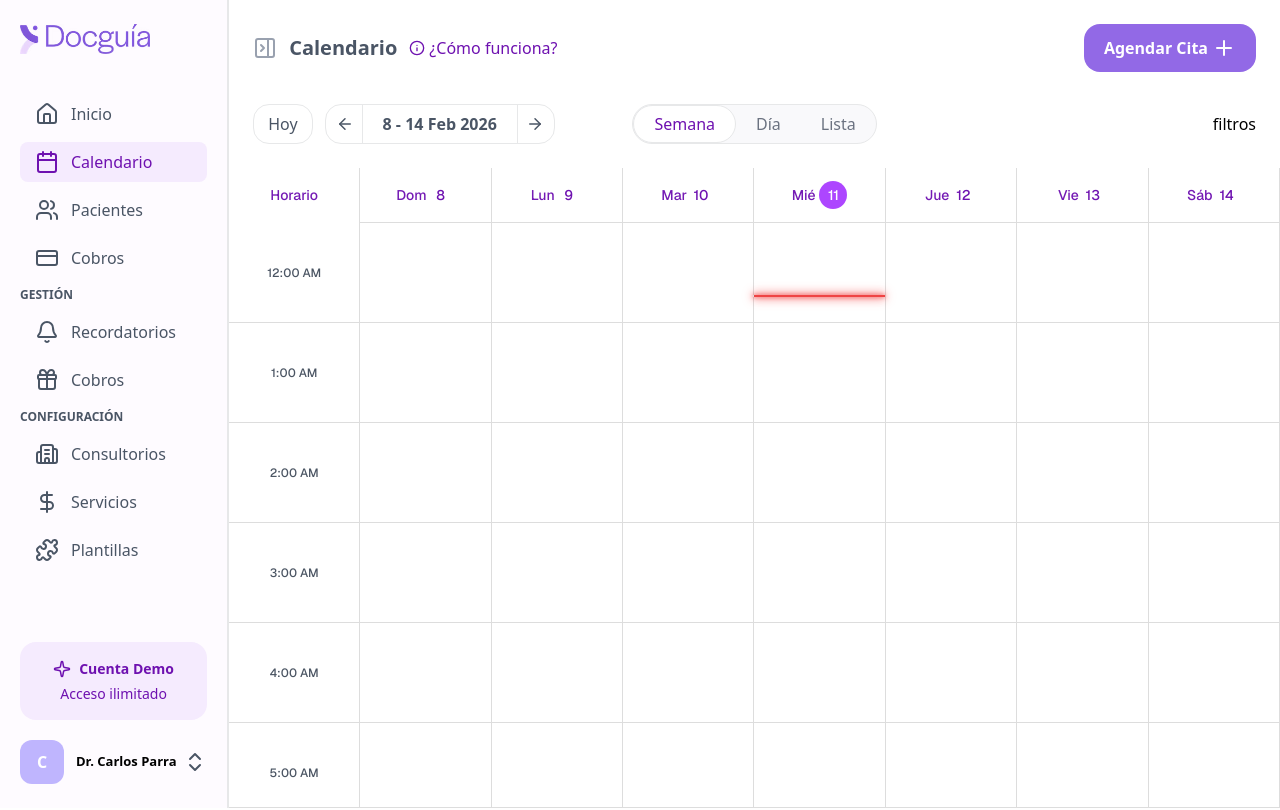
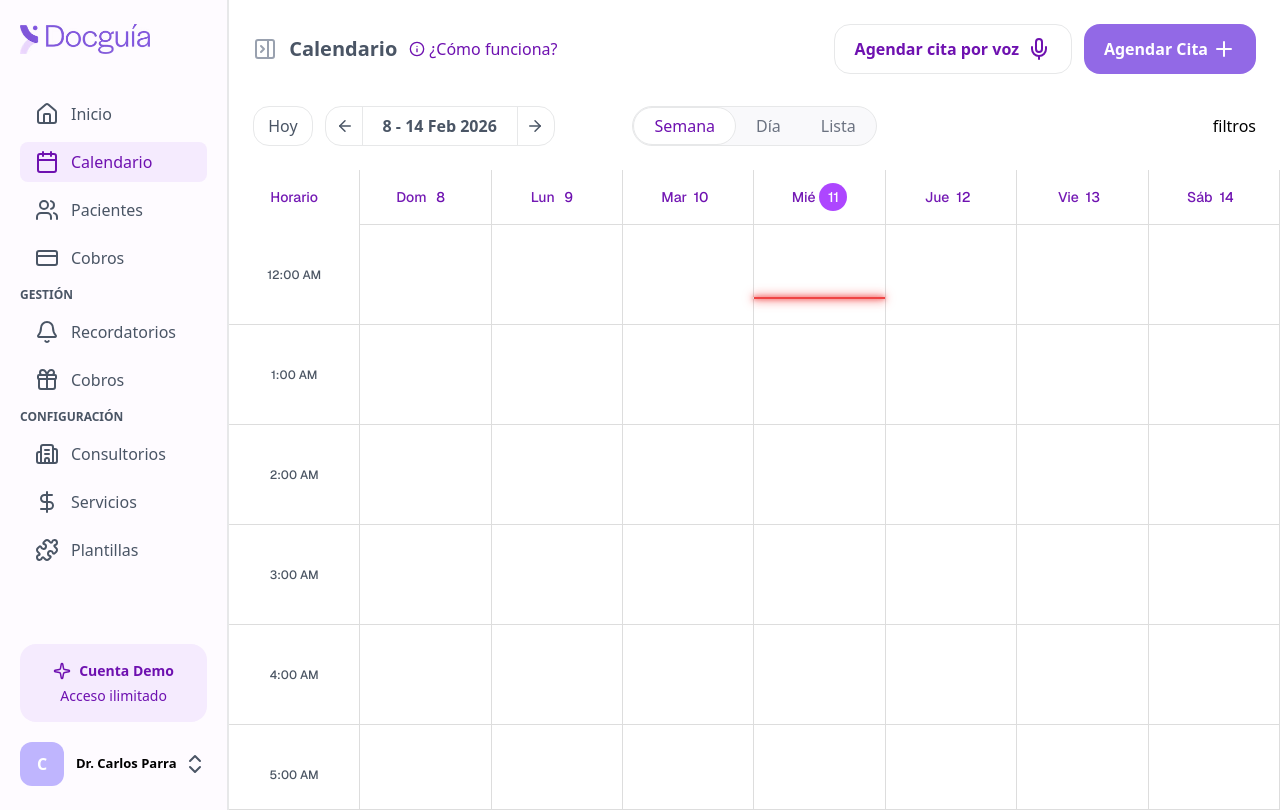
Before and after one commit to pruiz5514/Docguia, a Next.js app: page / in a window 1280 px wide. Built offline with nearby package versions, Linux system fonts and the light colour scheme.

Commit message:
voice button

```diff
--- a/src/app/components/atoms/Buttons/TransparentButton.tsx
+++ b/src/app/components/atoms/Buttons/TransparentButton.tsx
@@ -9,7 +9,7 @@ interface ITrasnparentButtonProps{
 
 const TrasnparentButton:React.FC<ITrasnparentButtonProps> = ({children, onClick, width='w-auto', type="button"}) => {
   return (
-    <button type={type} className={`px-5 py-3 bg-transparent border border-border rounded-2xl flex items-center justify-center gap-1 text-purple-800 font-semibold ${width}`} onClick={onClick}>
+    <button type={type} className={`px-5 py-3 bg-transparent border border-border rounded-2xl flex items-center justify-center gap-2 text-purple-800 font-semibold ${width}`} onClick={onClick}>
         {children}
     </button>
   )
--- a/src/app/components/molecules/FirstCalendarPageHeaderSection.tsx
+++ b/src/app/components/molecules/FirstCalendarPageHeaderSection.tsx
@@ -1,9 +1,10 @@
 "use client"
 
-import { Info, PanelRightClose, Plus } from 'lucide-react'
+import { Info, Mic, PanelRightClose, Plus } from 'lucide-react'
 import React, { useState } from 'react'
 import MainButton from '../atoms/Buttons/MainButton'
 import AppointmentFormAside from '../organisms/AppointmentFormAside';
+import TrasnparentButton from '../atoms/Buttons/TransparentButton';
 
 const FirstCalendarPageHeaderSection = () => {
   const [openAppointmentForm, setOpenAppointmentForm] = useState(false);
@@ -16,7 +17,11 @@ const FirstCalendarPageHeaderSection = () => {
                 <h1 className='text-xl text-gray-600 font-semibold'>Calendario</h1>
                 <span className='flex items-center gap-1 text-base text-purple-800 cursor-pointer'><Info className="w-4 h-4"/> ¿Cómo funciona?</span>
             </div>
-            <MainButton onClick={()=>setOpenAppointmentForm(true)}>Agendar Cita <Plus /></MainButton>
+            <div className='flex gap-3'>
+              <TrasnparentButton>Agendar cita por voz <Mic /></TrasnparentButton>
+              <MainButton onClick={()=>setOpenAppointmentForm(true)}>Agendar Cita <Plus /></MainButton>
+            </div>
+
         </section>
 
         {openAppointmentForm && <AppointmentFormAside closeAside={()=>setOpenAppointmentForm(false)}/>}
```
